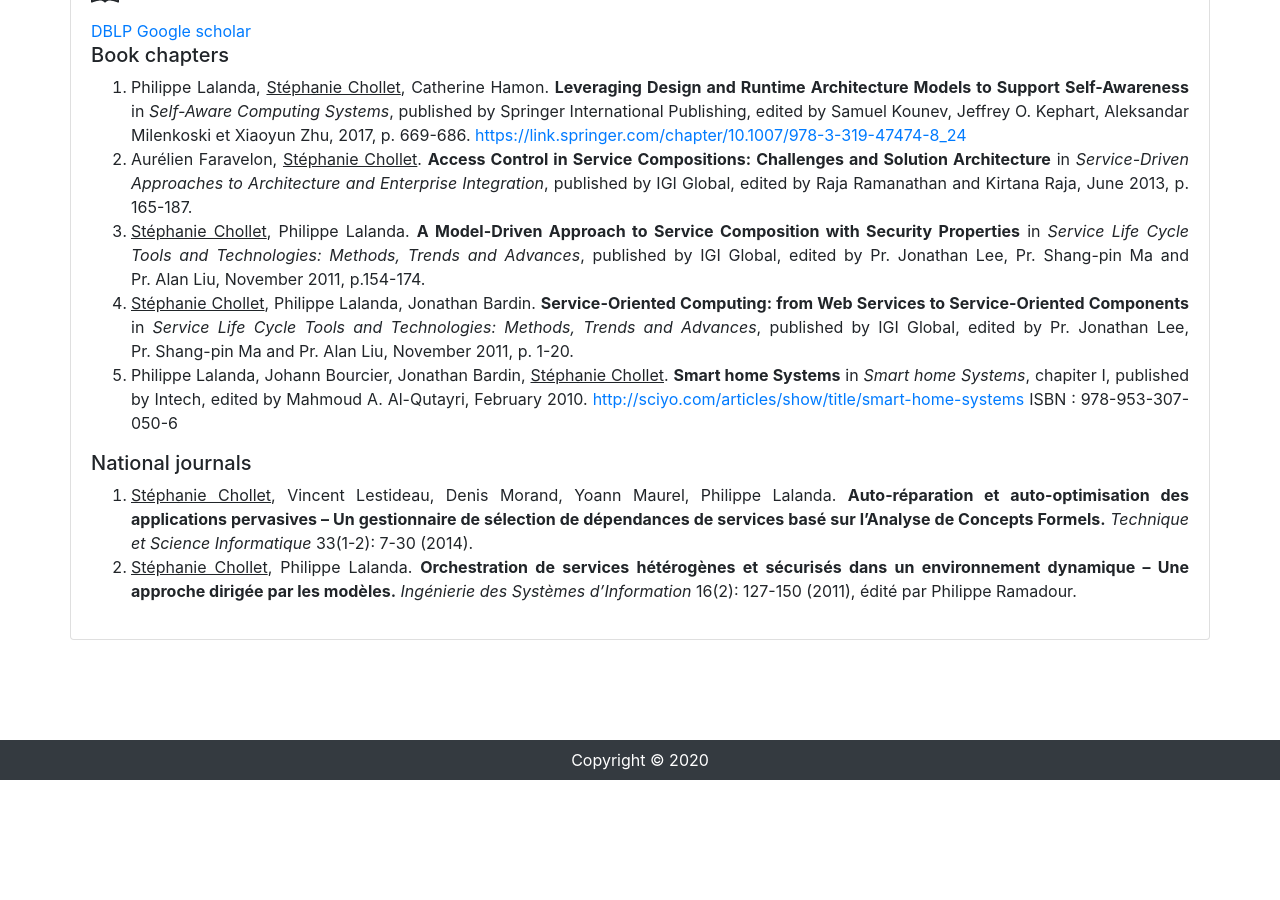
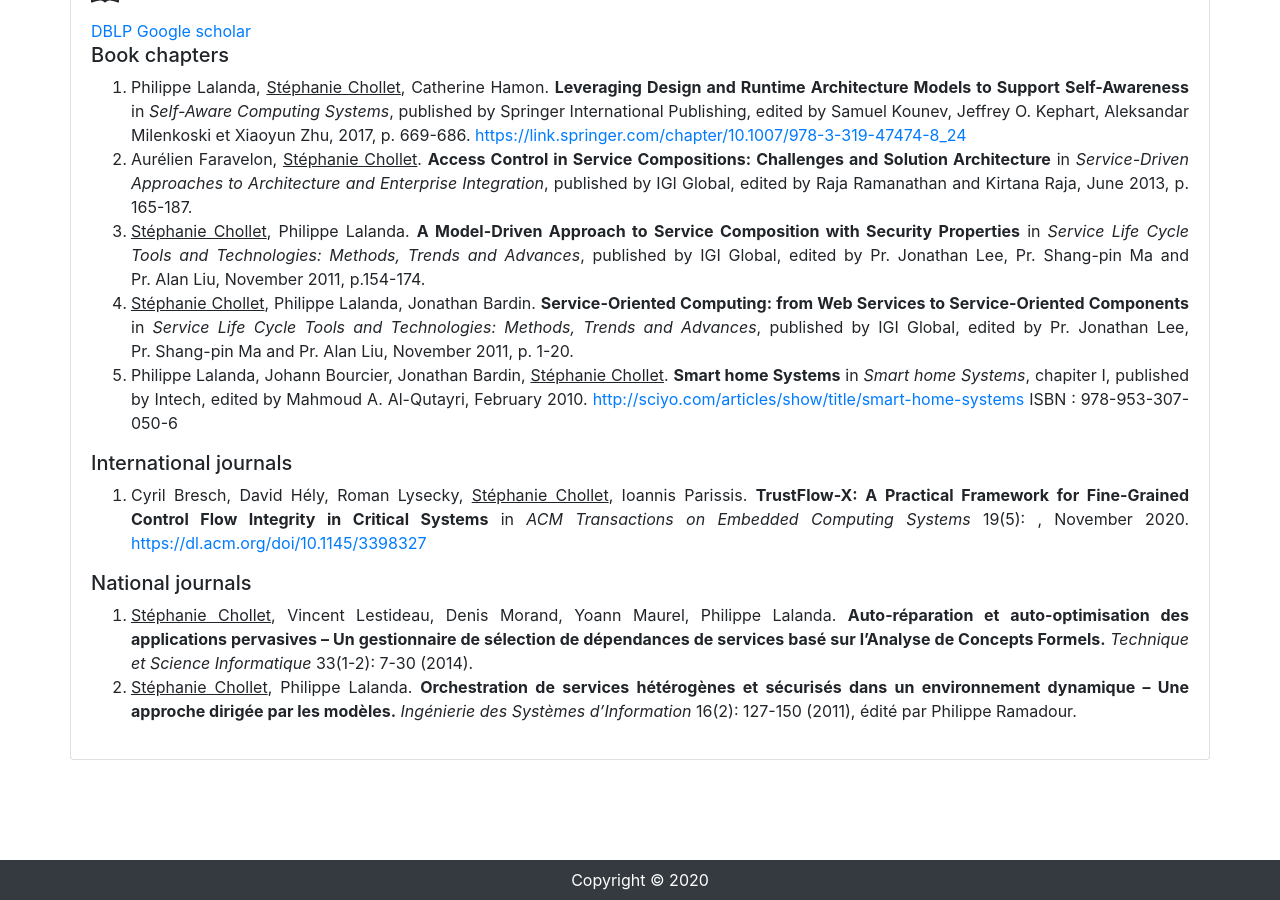
Before and after one commit to schollet/homepage, a Jekyll site: the page built from index.html, in a window 1280 px wide and 900 px high, scrolled down 913 px. Built offline with Jekyll 4.4.1, drawn with Linux system fonts in a browser that asks for light colours; before the commit the page ends 1693 px from its top, so only the background shows below that.

Commit message:
Update index.html

```diff
--- a/index.html
+++ b/index.html
@@ -102,6 +102,12 @@ layout: default
 	<li>Philippe Lalanda, Johann Bourcier, Jonathan Bardin, <span style="text-decoration: underline">Stéphanie Chollet</span>. <b>Smart home Systems</b> in <i>Smart home Systems</i>, chapiter I, published by Intech, edited by Mahmoud A. Al-Qutayri, February 2010. <a href="http://sciyo.com/articles/show/title/smart-home-systems">http://sciyo.com/articles/show/title/smart-home-systems</a> ISBN : 978-953-307-050-6</li>
             </ol>
 
+		<h5>International journals</h5>
+		<ol style="text-align: justify">
+			<li> Cyril Bresch, David Hély, Roman Lysecky, <span style="text-decoration: underline">Stéphanie Chollet</span>, Ioannis Parissis. <b> TrustFlow-X: A Practical Framework for Fine-Grained Control Flow Integrity in Critical Systems</b> in <i>ACM Transactions on Embedded Computing Systems</i> 19(5): , November 2020. <a href="https://dl.acm.org/doi/10.1145/3398327">https://dl.acm.org/doi/10.1145/3398327</a>
+		</ol>
+
+
 		<h5>National journals</h5>
 		<ol style="text-align: justify">
 	<li><span style="text-decoration: underline">Stéphanie Chollet</span>, Vincent Lestideau, Denis Morand, Yoann Maurel, Philippe Lalanda. <b>Auto-réparation et auto-optimisation des applications pervasives – Un gestionnaire de sélection de dépendances de services basé sur l’Analyse de Concepts Formels.</b> <i>Technique et Science Informatique</i> 33(1-2): 7-30 (2014).</li>
```
